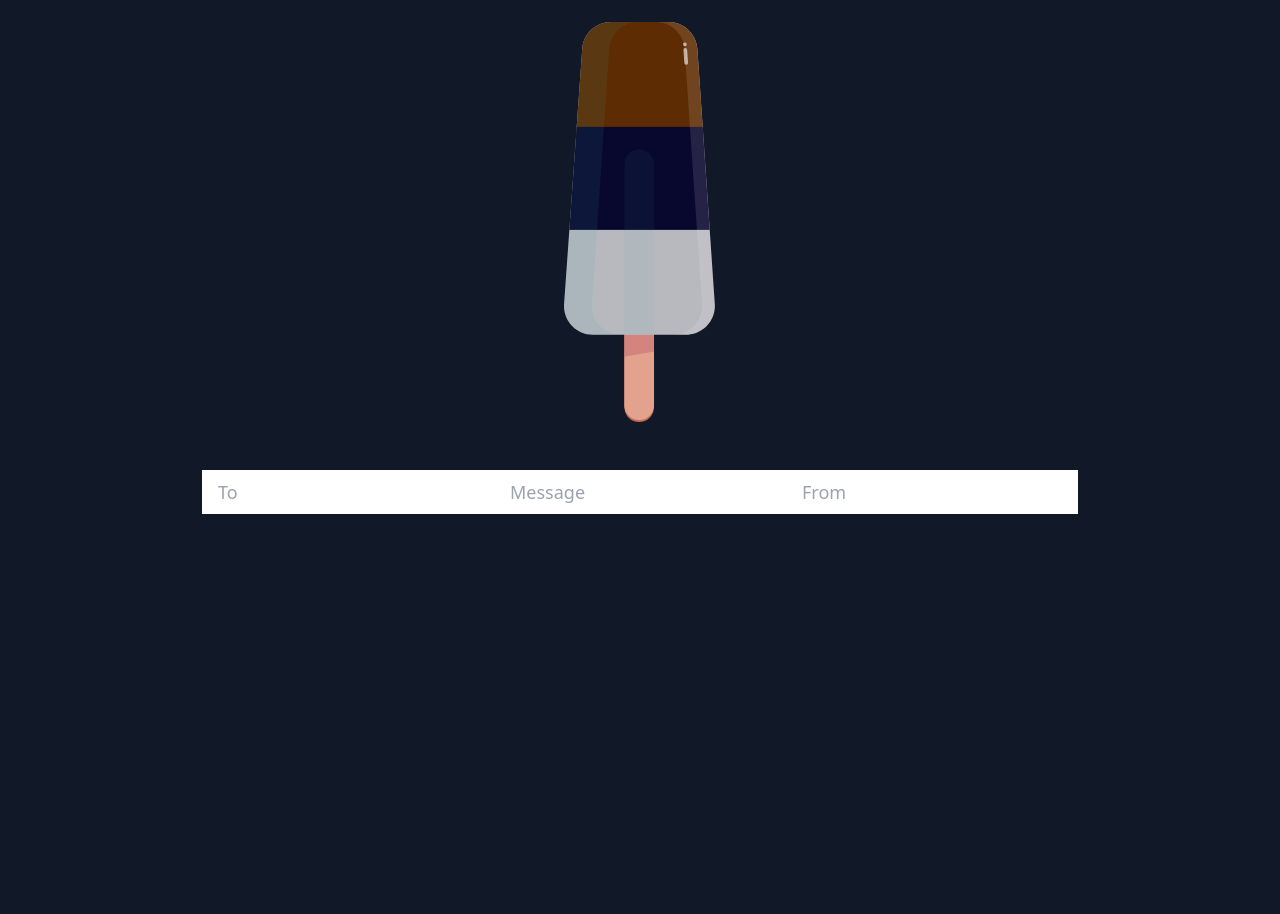
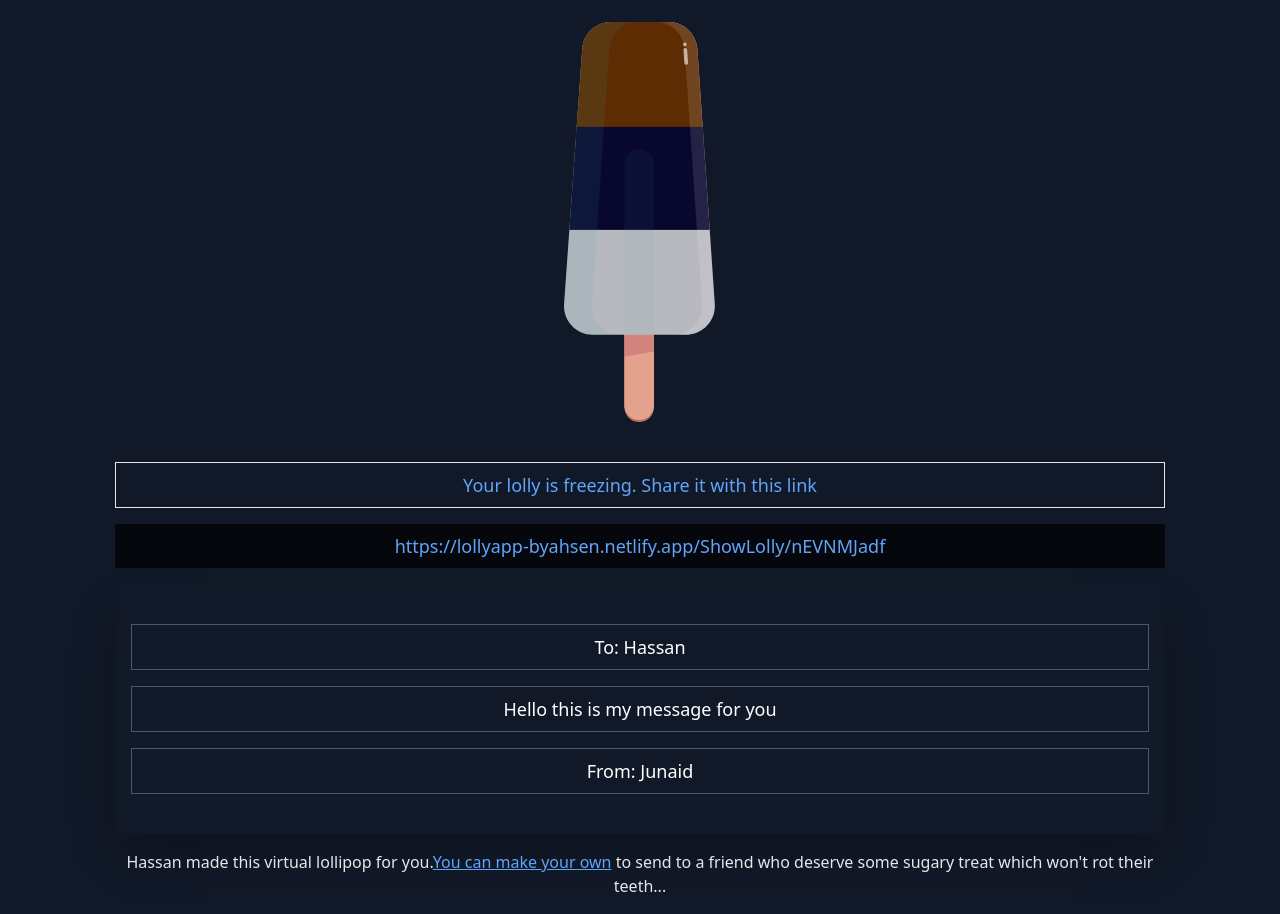
Before and after one commit to developer-junaid/Virtual-Lolly-JAMStack, a Gatsby site: page /share-lolly in a window 1280 px wide. Shown: the part 94-1008 px from the top of the page. Before the commit the page ends 840 px from the top, so only its background shows below. Built offline with nearby package versions, Linux system fonts and the light colour scheme; Gatsby itself is replaced by a stand-in of ours.

Commit message:
share lolly page complete

```diff
--- a/src/components/CreateLolly/index.js
+++ b/src/components/CreateLolly/index.js
@@ -2,6 +2,10 @@ import React, { useRef, useState } from "react"
 
 // Components
 import Lolly from "../Lolly"
+
+// Meta
+import { Helmet } from "react-helmet"
+import titleIcon from "./../../../static/lollipop.svg"
 
 // Create Lolly
 const CreateLolly = () => {
@@ -29,6 +33,12 @@ const CreateLolly = () => {
   // Return
   return (
     <div className="container w-5/6 min-h-screen mx-auto px-2 flex-col items-center justify-center text-center">
+      <Helmet>
+        <meta charSet="utf-8" />
+        <title>Virtual Lolly</title>
+        <link rel="icon" href={titleIcon} />
+        <link rel="canonical" href="#" />
+      </Helmet>
       <h1 className="text-3xl text-white font-medium mt-10">
         Create Your Lolly
       </h1>
--- a/src/components/ShareLolly/index.js
+++ b/src/components/ShareLolly/index.js
@@ -2,6 +2,13 @@ import React, { useState } from "react"
 
 // Components
 import Lolly from "../Lolly"
+
+// Router
+import { Link } from "gatsby"
+
+// Meta
+import { Helmet } from "react-helmet"
+import titleIcon from "./../../../static/lollipop.svg"
 
 // Share Lolly
 const ShareLolly = () => {
@@ -13,8 +20,14 @@ const ShareLolly = () => {
   // Return
   return (
     <div className="container w-5/6 min-h-screen mx-auto px-2 flex-col items-center justify-center text-center">
+      <Helmet>
+        <meta charSet="utf-8" />
+        <title>Virtual Lolly</title>
+        <link rel="icon" href={titleIcon} />
+        <link rel="canonical" href="#" />
+      </Helmet>
       <h1 className="text-3xl text-white font-medium mt-10">
-        Share Your Lolly
+        Your Virtual Lolly
       </h1>
       <Lolly
         className="mx-auto my-10"
@@ -24,23 +37,31 @@ const ShareLolly = () => {
         bottom={bottomColor}
       />
 
-      <form className="mt-8">
-        <input
-          className="py-2 px-4  focus:ring focus:border-blue-300 outline-none my-2 text-lg"
-          type="text"
-          placeholder="To"
-        />
-        <input
-          className="py-2 px-4 focus:ring focus:border-blue-300 outline-none my-2 text-lg"
-          type="text"
-          placeholder="Message"
-        />
-        <input
-          className="py-2 px-4 focus:ring focus:border-blue-300 outline-none my-2 text-lg"
-          type="text"
-          placeholder="From"
-        />
-      </form>
+      <label className="py-2 px-4 block text-blue-400 border focus:ring focus:border-blue-300 outline-none my-4 text-lg">
+        Your lolly is freezing. Share it with this link
+      </label>
+      <label className="py-2 px-4 cursor-text block text-blue-400 flex bg-black bg-opacity-70 justify-center items-center font-medium focus:ring focus:border-blue-300 outline-none my-4 text-lg">
+        https://lollyapp-byahsen.netlify.app/ShowLolly/nEVNMJadf
+      </label>
+      <div className="py-6 px-4 drop-shadow-md shadow-2xl">
+        <label className="py-2 px-4 block text-white border border-gray-600 focus:ring focus:border-blue-300 outline-none my-4 text-lg">
+          To: Hassan
+        </label>
+        <label className="py-2 px-4 block text-white border border-gray-600 focus:ring focus:border-blue-300 outline-none my-4 text-lg">
+          Hello this is my message for you
+        </label>
+        <label className="py-2 px-4 block text-white border border-gray-600 focus:ring focus:border-blue-300 outline-none my-4 text-lg">
+          From: Junaid
+        </label>
+      </div>
+      <span className="text-gray-200 my-4 block">
+        Hassan made this virtual lollipop for you.
+        <Link to="/" className="text-blue-400 underline">
+          You can make your own
+        </Link>
+        &nbsp;to send to a friend who deserve some sugary treat which won't rot
+        their teeth...
+      </span>
     </div>
   )
 }
```
